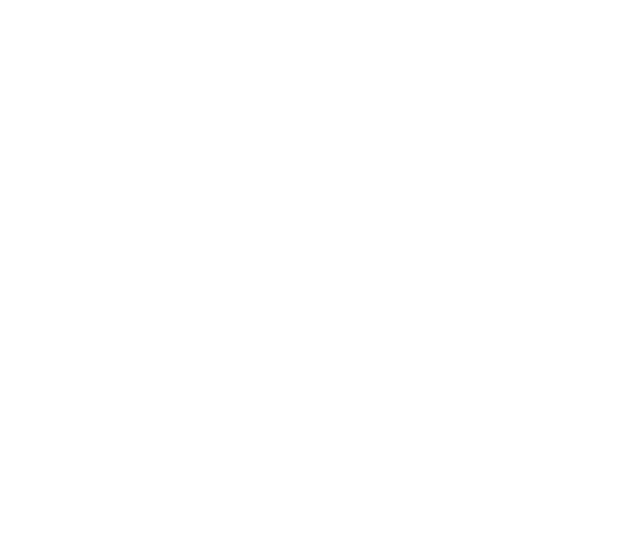
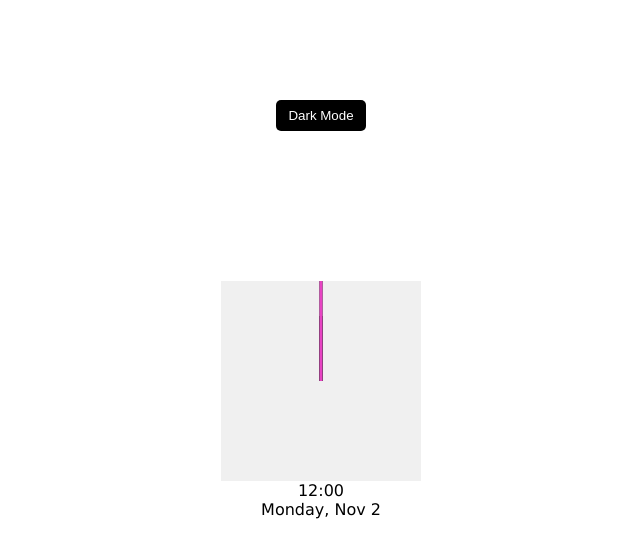
Before and after one commit to philmontague/themeClockDemo, a plain HTML site: page index.html in a window 1280 px wide. Shown: the whole page, without its empty margins (319-959 px from the left). Drawn offline with Linux system fonts and the light colour scheme.

Commit message:
Updated HTML and CSS

```diff
--- a/index.html
+++ b/index.html
@@ -7,6 +7,19 @@
         <link rel="stylesheet" href="style.css">
     </head>
     <body>
+        <button class="toggle">Dark Mode</button>
+
+        <div class="clock-container">
+            <div class="clock">
+                <div class="needle hour"></div>
+                <div class="needle minute"></div>
+                <div class="needle second"></div>
+                <div class="center-point"></div>
+            </div>
+
+            <div class="time">12:00</div>
+            <div class="date">Monday, Nov <span class="circle">2</span></div>
+        </div>
 
         <script src="script.js"></script>
     </body>
--- a/style.css
+++ b/style.css
@@ -0,0 +1,87 @@
+* {
+    box-sizing: border-box;
+}
+
+:root {
+    --primary-color: #000;
+    --secondary-color: #fff;
+}
+
+html.dark {
+    --primary-color: #fff;
+    --secondary-color: #333;
+}
+
+html.dark {
+    background-color: #111;
+    color: var(--primary-color);
+}
+
+html {
+    transition: all 0.5s ease-in;
+}
+
+
+body {
+    font-family: Verdana, Geneva, Tahoma, sans-serif;
+    display: flex;
+    align-items: center;
+    justify-content: center;
+    height: 100vh;
+    overflow: hidden;
+    margin: 0;
+}
+
+.toggle {
+    cursor: pointer;
+    background-color: var(--primary-color);
+    color: var(--secondary-color);
+    border: 0;
+    border-radius: 5px;
+    padding: 8px 12px;
+    position: absolute;
+    top: 100px;
+}
+
+.toggle:focus {
+    outline: none;
+}
+
+.clock-container {
+    display:  flex;
+    flex-direction: column;
+    justify-content: space-between;
+    align-items: center;
+}
+
+.clock {
+    position: relative;
+    width: 200px;
+    height: 200px;
+    background-color: #f0f0f0;
+}
+
+.needle {
+    background-color: var(--primary-color);
+    top: 50%;
+    left: 50%;
+    height: 65px;
+    width: 3px;
+    position: absolute;
+    transform-origin: bottom center;
+}
+
+.needle.hour {
+    transform: translate(-50%, -100%) rotate(0deg);
+}
+
+.needle.minute {
+    transform: translate(-50%, -100%) rotate(0deg);
+    height: 100px;
+}
+
+.needle.second {
+    transform: translate(-50%, -100%) rotate(0deg);
+    height: 100px;
+    background-color: #e743c3;
+}
```
